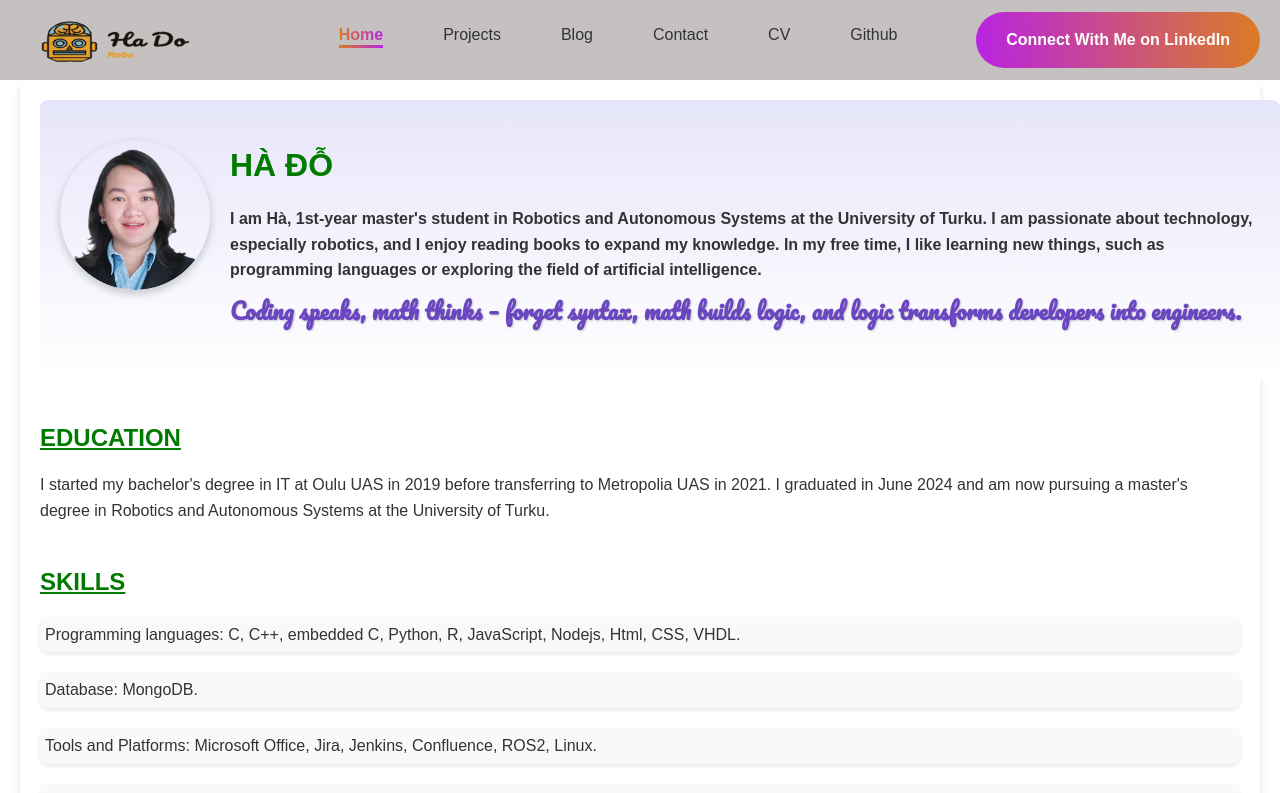
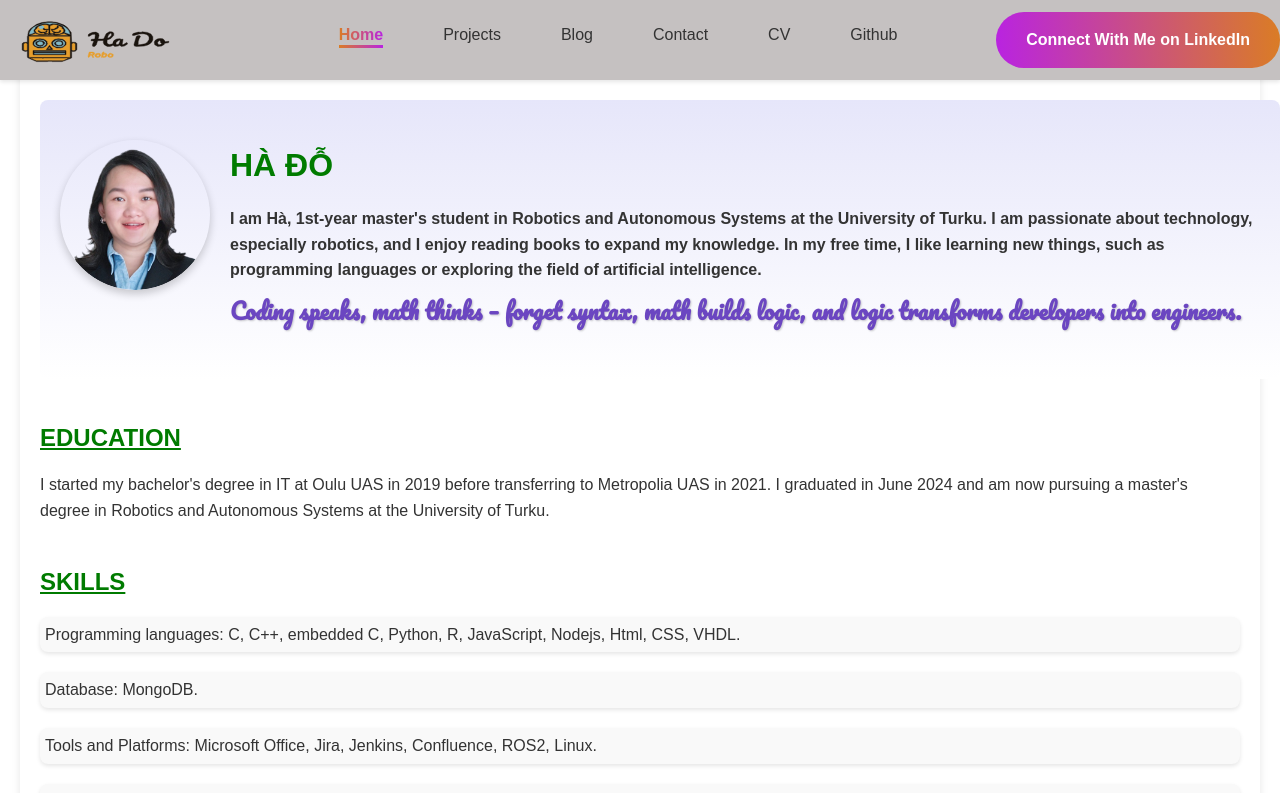
Before and after one commit to khanhhado1208/ha-portfolio, a React (Vite) app: page / in a window 1280 px wide. Shown: the top 793 px of the page. Built offline with nearby package versions, Linux system fonts and the light colour scheme; a web font is replaced by a local one.

Commit message:
add styling

```diff
--- a/src/Components/Contact/Contact.css
+++ b/src/Components/Contact/Contact.css
@@ -10,7 +10,7 @@
     box-shadow: 0 4px 8px rgba(0, 0, 0, 0.2);
     margin: 0 auto;
     max-width: 1200px;
-    padding-top: 30px;
+    padding-top: 80px;
     margin-top: 20px;
   }
 
--- a/src/Components/Header/Header.css
+++ b/src/Components/Header/Header.css
@@ -1,14 +1,16 @@
-/* General Header Styles */
 .header {
-  position: relative;
-  z-index: 10;
+  position: fixed;
+  top: 0;
+  z-index: 1000;
   display: flex;
   align-items: center;
   justify-content: space-between;
-  padding: 20px;
+  padding: 0px;
   height: 80px;
+  width: 100%;
   box-sizing: border-box;
   background-color: rgb(197, 193, 193);
+  box-shadow: 0 2px 4px rgba(0, 0, 0, 0.1);
 }
 
 .logo {
--- a/src/Components/Hero/Hero.css
+++ b/src/Components/Hero/Hero.css
@@ -15,6 +15,7 @@
   background: #fff;
   border-radius: 8px;
   box-shadow: 0 4px 8px rgba(0, 0, 0, 0.1);
+  padding-top: 100px;
 }
 
 /* Hero Section */
--- a/src/Pages/Blog/Blog.css
+++ b/src/Pages/Blog/Blog.css
@@ -3,6 +3,7 @@
   max-width: 100%;
   margin: 0 auto;
   background: linear-gradient(180deg, #e6e6fa, #fdfdfd);
+  padding-top: 80px;
 }
 
 .blog-list {
@@ -52,47 +53,59 @@
 .read-more:hover {
   text-decoration: underline;
 }
-  .body{
+
+.body {
   background: linear-gradient(180deg, #e6e6fa, #fdfdfd);
 }
 
 /* Mobile Responsive */
 @media (max-width: 768px) {
+
   /* Change collumn in small screem*/
   .blog-item {
-    width: calc(50% - 1rem); /* 2 column on tablet */
+    width: calc(50% - 1rem);
+    /* 2 column on tablet */
   }
 }
 
 @media (max-width: 480px) {
+
   /* Change collumn in smaller screem*/
   .blog-item {
-    width: 100% /* 1 column on mobile */
+    width: 100%
+      /* 1 column on mobile */
   }
 
   .blog-content h2 {
-    font-size: 1.2rem; /* resize font for tittle */
+    font-size: 1.2rem;
+    /* resize font for tittle */
   }
 
   .blog-content .blog-date {
-    font-size: 0.8rem; /* resize font for date */
+    font-size: 0.8rem;
+    /* resize font for date */
   }
 
   .read-more {
-    font-size: 0.9rem; /* resize font for "Read More" */
+    font-size: 0.9rem;
+    /* resize font for "Read More" */
   }
 
   .blog-thumbnail {
-    height: 150px; /* resize height for photo */
+    height: 150px;
+    /* resize height for photo */
   }
 }
 
 @media (max-width: 768px) {
   .blog-container {
-    padding: 10px; /* Reduce padding */
+    padding: 10px;
+    /* Reduce padding */
   }
+
   .blog-list {
-    gap: 10px; /* Reduce distance */
+    gap: 10px;
+    /* Reduce distance */
   }
 }
 
@@ -100,6 +113,7 @@
   .blog-container {
     padding: 5px;
   }
+
   .blog-list {
     gap: 5px;
   }
--- a/src/Pages/Projects/Projects.css
+++ b/src/Pages/Projects/Projects.css
@@ -3,6 +3,7 @@
   max-width: 100%;
   margin: 0 auto;
   background: linear-gradient(180deg, #e6e6fa, #fdfdfd);
+  padding-top: 80px;
 }
 
 h1 {
```
Lines whose indentation alone changed are shown as unchanged.
